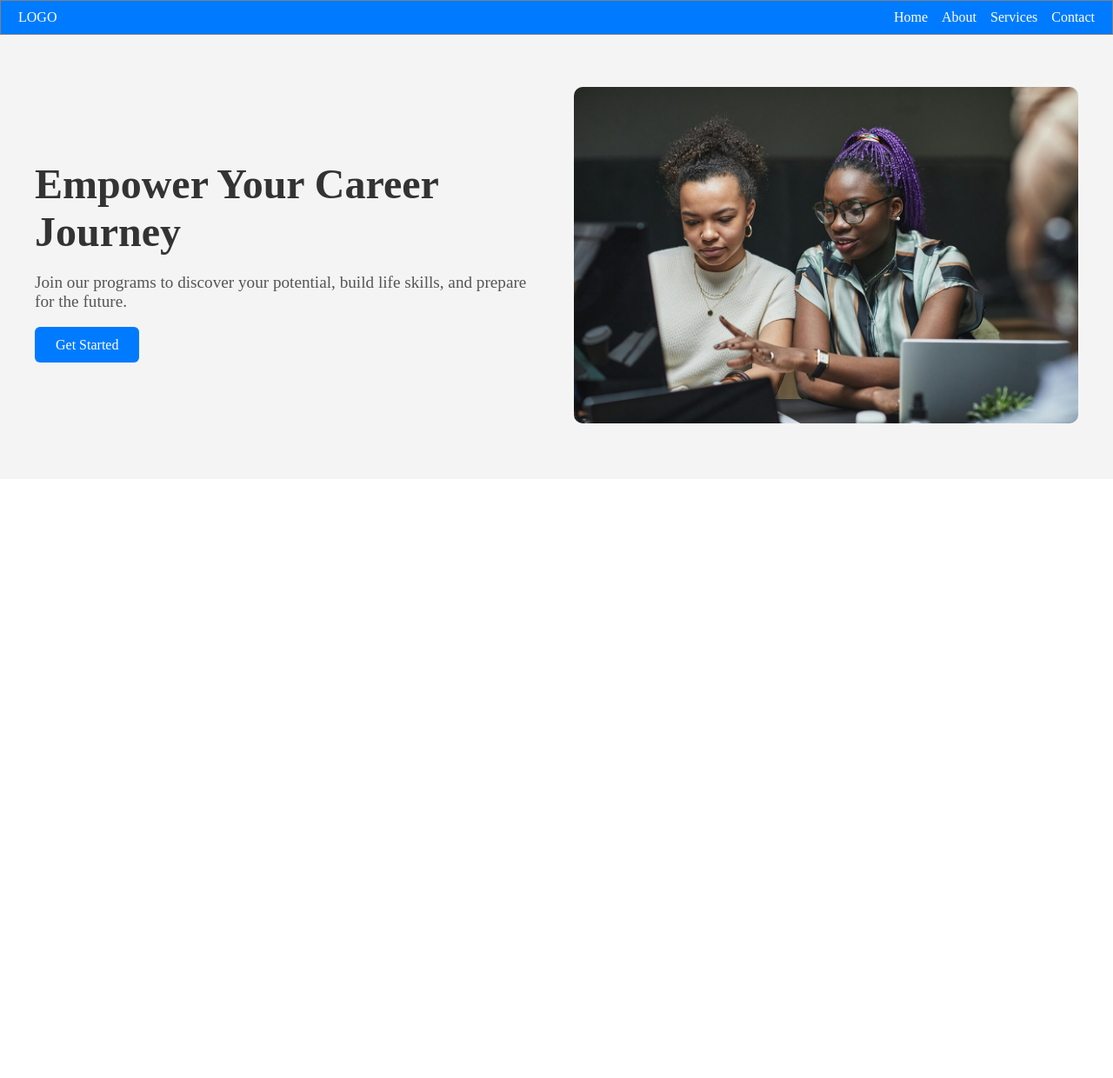
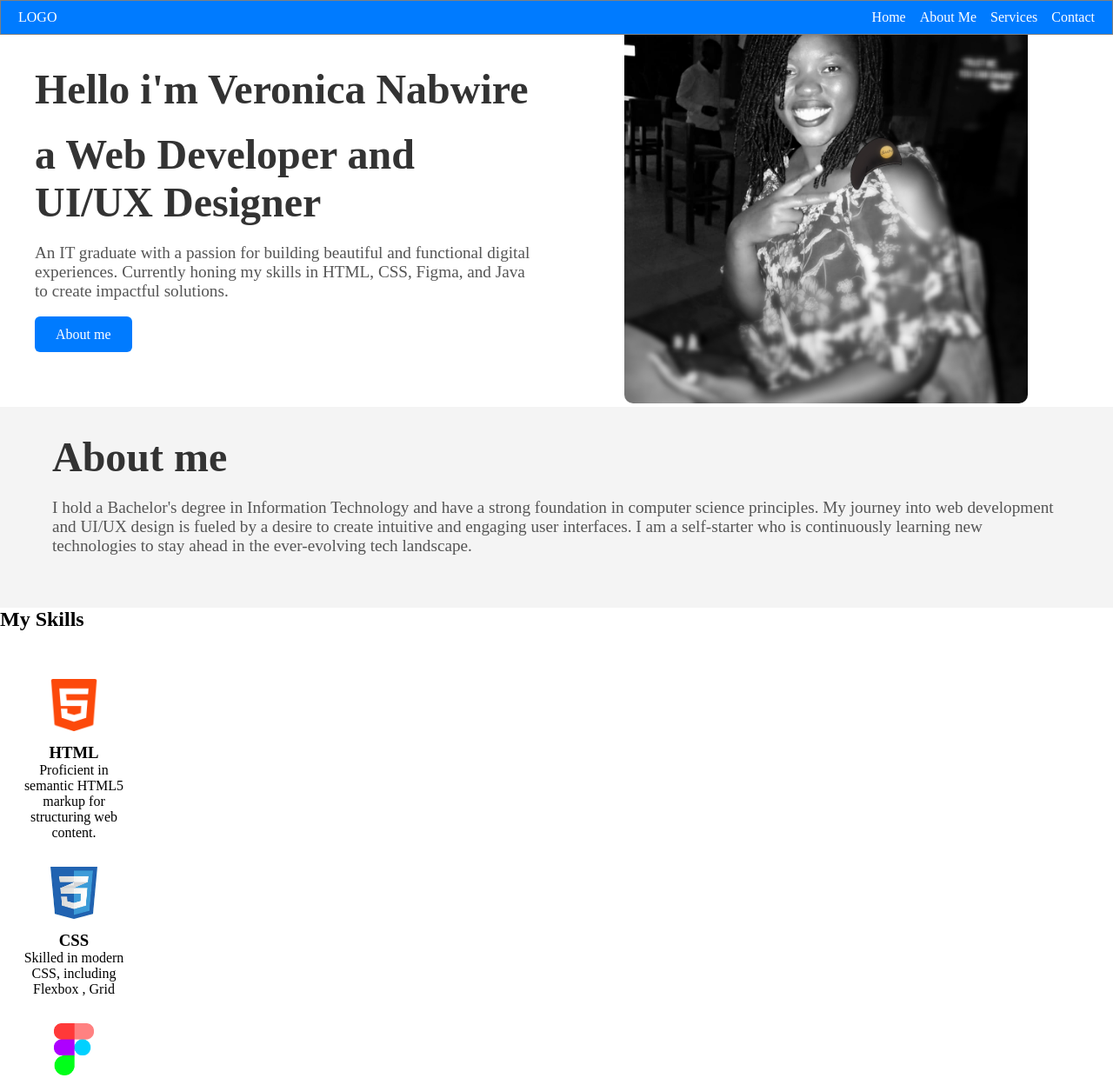
Before and after one commit to nabsveron/Landingpage1, a plain HTML site: page index.html in a window 1280 px wide. Shown: the top 1240 px of the page at 87% size. Before the commit the page ends 800 px from the top, so only its background shows below. Drawn offline with Linux system fonts and the light colour scheme.

Commit message:
portfolio

```diff
--- a/index.html
+++ b/index.html
@@ -4,41 +4,92 @@
 <head>
     <meta charset="UTF-8">
     <meta name="viewport" content="width=device-width, initial-scale=1.0">
-    <title>Landing page</title>
+    <title>Nabwire Veronica's Portfolio</title>
     <link rel="stylesheet" href="style.css">
 </head>
 
 <body>
     <nav class="navbar">
+
         <div>LOGO</div>
         <ul class="nav-links">
-            <li><a href="#">Home</a></li>
-            <li><a href="#">About</a></li>
+            <li><a href="#hero-section">Home</a></li>
+            <li><a href="#about-me">About Me</a></li>
             <li><a href="#">Services</a></li>
             <li><a href="#">Contact</a></li>
 
         </ul>
     </nav>
 
-    <section class="hero-section">
+    <section id="hero-section">
         <div class="container">
             <div class="hero-text">
-    <h1>Empower Your Career Journey</h1>
-    <p>Join our programs to discover your potential, build life skills, and prepare for the future.</p>
-<a href="#get-started" class="cta-btn">Get Started</a>
+                <h1>Hello i'm Veronica Nabwire</h1>
+                <h1>a Web Developer and UI/UX Designer</h1>
+                <p> An IT graduate with a passion for building beautiful and functional digital experiences. Currently
+                    honing my skills in HTML, CSS, Figma, and Java to create impactful solutions.</p>
+                <a href="#about-me" class="cta-btn">About me</a>
             </div>
             <div class="hero-image">
-<img src="/students.jpg" alt="career guidance">
+                <img src="ven.jpeg" alt="career guidance">
 
             </div>
 
         </div>
-
+    </section>
+    <!--About me-->
+    <section id="about-me" class="aboutme">
+        <div class="abtcontainer">
+            <div class="about">
+                <div>
+                    <h2>About me</h2>
+                    <p> I hold a Bachelor's degree in Information Technology and have a strong foundation in computer
+                        science principles. My journey into web development and UI/UX design is fueled by a desire to
+                        create
+                        intuitive and engaging user interfaces. I am a self-starter who is continuously learning new
+                        technologies to stay ahead in the ever-evolving tech landscape.</p>
+                </div>
+            </div>
+        </div>
     </section>
 
+    <section>
+        <div>
+            <h2>My Skills</h2>
+            <div>
+                <div class="skills-row"></div>
+                <!-- HTML Skill Card -->
+                <div class="skillcard">
+                    <img src="174854.png" alt="HTML Icon">
+                    <h3>HTML</h3>
+                    <p>Proficient in semantic HTML5 markup for structuring web content.</p>
+                </div>
+                <!--CSS Card-->
+                <div class="skillcard">
+                    <img src="css.jpg">
+                    <h3>CSS</h3>
+                    <p>Skilled in modern CSS, including Flexbox , Grid</p>
+                </div>
+                <!--Figma Card-->
+                <div class="skillcard">
+                    <img src="figma.png">
+                    <h3>Figma</h3>
+                    <p>Experience in creating wireframes, prototypes, and user flows for web and mobile apps.</p>
+                </div>
+                <!--Javascript Card-->
+                <div class="skillcard">
+                    <img src="js.jpg">
+                    <h3>Javascript</h3>
+                    <p>yfvhkkkmolk,;l. </p>
+                </div>
+                 <!--UI/UX Card-->
+                <div class="skillcard">
+                    <img src="UI-UX.png">
+                    <h3>UI/UX</h3>
+                    <p>Understanding of user-centered design principles and a focus on intuitive user experiences.</p>
+                </div>
 
-
-
+            </div>
 </body>
 
 </html>
--- a/style.css
+++ b/style.css
@@ -6,7 +6,11 @@
     border: 1px solid grey;
     background-color: #007BFF;
     color: white;
-
+    position: fixed;
+    top: 0;
+    left: 0;
+    width: 100%;
+    z-index: 1000;
 }
 .nav-links{
 display: flex;
@@ -28,7 +32,7 @@ box-sizing: border-box;
 }
 .hero-section{
 
-     padding: 60px 20px;
+     padding: 120px 20px;
   background-color: #f4f4f4;
 }
 .container {
@@ -77,7 +81,56 @@ box-sizing: border-box;
 }
 
 .hero-image img {
-  max-width: 100%;
+  max-width: 80%;
   height: auto;
   border-radius: 10px;
 }
+
+.about h2 {
+  font-size: 3rem;
+  margin-bottom: 20px;
+  color: #333;
+}
+
+.about p {
+  font-size: 1.2rem;
+  margin-bottom: 30px;
+  color: #555;
+
+}
+.aboutme {
+padding: 30px 20px;
+  background-color: #f4f4f4;
+
+}
+.abtcontainer {
+max-width: 1200px;
+margin: 0 auto;
+padding: 0 20px;
+
+}
+.skillcard img {
+  width: 60px;
+  height: 60px;
+}
+.skills-row {
+  display: flex;
+  justify-content: center;
+  gap: 20px;
+  padding: 20px 0;
+}
+.skillcard {
+  text-align: center;
+  background-color: #fff;
+    border-radius: 8px;
+    padding: 15px;
+    box-shadow: 0 2px 8px rgba(0,0,0,0.1)
+    flex: 1 1 150px;
+    max-width: 170px;
+}
+.skillcard img {
+    width: 60px;
+    height: 60px;
+    object-fit: contain;
+    margin-bottom: 10px;
+}
```
Also changed, not shown: 174854.png (added), UI-UX.png (added), css.jpg (added), figma.png (added), js.jpg (added), ven.jpeg (added). Lines whose indentation alone changed are shown as unchanged.
